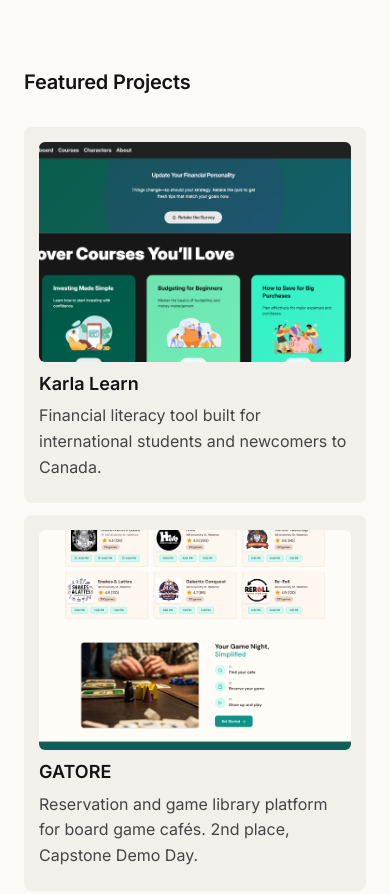
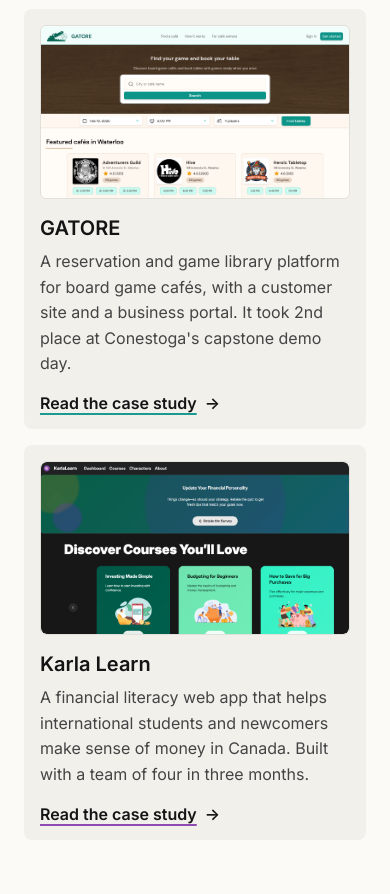
Before and after one commit to chloefeierabend/github-portfolio, a plain HTML site: page index.html in a window 390 px wide. Shown: the part 712-1606 px from the top of the page. Drawn offline with Linux system fonts and the light colour scheme; a web font is replaced by a local one.

Commit message:
Refresh homepage project cards and layout
Feature GATORE and Karla Learn with updated card content and case-study links, clarify decision-card links, and refine homepage spacing and About section alignment.

```diff
--- a/index.html
+++ b/index.html
@@ -152,22 +152,28 @@
         <section class="featured-projects" id="featured-projects">
           <h2>Featured Projects</h2>
           <div class="featured-projects-container">
-            <!-- Case Study project -->
-
-            <a href="financial-literacy/" class="featured-project">
-              <img class="featured-project-placeholder" src="img/Home page Logged In Aug 21, 2025.png"
-                alt="Karla Learn home page" loading="lazy" decoding="async">
-              <h3>Karla Learn</h3>
-              <p>Financial literacy tool built for international students and newcomers to Canada.</p>
+            <a href="gatore/" class="featured-project featured-project--gatore">
+              <div class="featured-project-media">
+                <img src="img/gatore/Desktop-Client-Hero.png" alt="GATORE customer site home page" loading="lazy"
+                  decoding="async">
+              </div>
+              <h3>GATORE</h3>
+              <p class="featured-project-desc">A reservation and game library platform for board game cafés, with a
+                customer site and a business portal. It took 2nd place at Conestoga's capstone demo day.</p>
+              <span class="featured-project-cta"><span class="decision-link-text">Read the case study</span><span
+                  class="decision-link-arrow" aria-hidden="true">&rarr;</span></span>
             </a>
 
-
-            <!-- Project 2 -->
-            <a href="gatore/" class="featured-project">
-              <img class="featured-project-placeholder" src="img/gatore/Desktop-Client-Hero.png"
-                alt="GATORE customer site home page" loading="lazy" decoding="async">
-              <h3>GATORE</h3>
-              <p>Reservation and game library platform for board game cafés. 2nd place, Capstone Demo Day.</p>
+            <a href="financial-literacy/" class="featured-project featured-project--karla">
+              <div class="featured-project-media">
+                <img src="img/Home page Logged In Aug 21, 2025.png" alt="Karla Learn home page" loading="lazy"
+                  decoding="async">
+              </div>
+              <h3>Karla Learn</h3>
+              <p class="featured-project-desc">A financial literacy web app that helps international students and
+                newcomers make sense of money in Canada. Built with a team of four in three months.</p>
+              <span class="featured-project-cta"><span class="decision-link-text">Read the case study</span><span
+                  class="decision-link-arrow" aria-hidden="true">&rarr;</span></span>
             </a>
           </div>
         </section>
@@ -184,44 +190,40 @@
               <div class="decision-media">
                 <img src="img/gatore/find-by-game.png" alt="GATORE Find by game page listing games with player count, play time, and difficulty" loading="lazy" decoding="async" style="--zoom: 1.6; --origin: 50% 40%;">
               </div>
-              <p class="decision-project">GATORE</p>
               <h3>Letting groups search by what they're working with</h3>
               <p class="decision-context">Café game libraries can run past 3,000 titles, and a group with two hours to spare has no easy way to narrow that down.</p>
               <p class="decision-body">I built the finder around party size, time available, and complexity. The tools I researched all treated booking a table and picking a game as separate steps, even though groups usually decide both together.</p>
-              <a class="decision-link" href="gatore/#competitive-analysis"><span class="decision-link-text">See the research<span class="visually-hidden"> behind the GATORE game finder</span></span><span class="decision-link-arrow" aria-hidden="true">&rarr;</span></a>
+              <a class="decision-link" href="gatore/#competitive-analysis"><span class="decision-link-text">See the research in GATORE</span><span class="decision-link-arrow" aria-hidden="true">&rarr;</span></a>
             </li>
 
             <li class="decision-card decision-card--gatore">
               <div class="decision-media">
                 <img src="img/gatore/sign-in-cropped.png" alt="GATORE sign-in window with Customer and Café Owner tabs" loading="lazy" decoding="async" style="object-position: top;">
               </div>
-              <p class="decision-project">GATORE</p>
               <h3>One sign-in page with Customer and Business tabs</h3>
               <p class="decision-context">Customers and café owners both sign in, but they're headed to completely different places.</p>
               <p class="decision-body">I explored separate buttons and a separate business site first. I went with tabs on one shared page, so if someone lands on the wrong side, switching only takes one click.</p>
-              <a class="decision-link" href="gatore/#sign-in"><span class="decision-link-text">See the sign-in page<span class="visually-hidden"> in the GATORE case study</span></span><span class="decision-link-arrow" aria-hidden="true">&rarr;</span></a>
+              <a class="decision-link" href="gatore/#sign-in"><span class="decision-link-text">See the sign-in page in GATORE</span><span class="decision-link-arrow" aria-hidden="true">&rarr;</span></a>
             </li>
 
             <li class="decision-card decision-card--gatore">
               <div class="decision-media">
                 <img src="img/gatore/reservation-guest-checkout.png" alt="GATORE reservation details step with options to sign in or continue as a guest" loading="lazy" decoding="async" style="--zoom: 1.9; --origin: 50% 50%;">
               </div>
-              <p class="decision-project">GATORE</p>
               <h3>Booking a table without making an account</h3>
               <p class="decision-context">Accounts unlock booking history and recommendations, but asking for one up front slows down a first booking.</p>
               <p class="decision-body">Almost none of the booking tools I researched force an account for one table. Guests only need a name and email, and the account perks sit right beside the guest option for anyone who wants them.</p>
-              <a class="decision-link" href="gatore/#guest-booking"><span class="decision-link-text">See guest booking<span class="visually-hidden"> in the GATORE case study</span></span><span class="decision-link-arrow" aria-hidden="true">&rarr;</span></a>
+              <a class="decision-link" href="gatore/#guest-booking"><span class="decision-link-text">See guest booking in GATORE</span><span class="decision-link-arrow" aria-hidden="true">&rarr;</span></a>
             </li>
 
             <li class="decision-card decision-card--karla">
               <div class="decision-media">
                 <img src="img/Survey Complete Aug 21, 2025.png" alt="Karla Learn quiz result reading You're a Quilong, with a dragon mascot illustration" loading="lazy" decoding="async" style="object-position: top;">
               </div>
-              <p class="decision-project">Karla Learn</p>
               <h3>A mascot quiz to make money feel less scary</h3>
               <p class="decision-context">Credit and budgeting are intimidating when you're new to Canada, and most resources are full of jargon.</p>
               <p class="decision-body">People start with a short personality quiz that matches them to one of four mascots based on their spending style. Usability testing with international students showed the playful approach kept people motivated.</p>
-              <a class="decision-link" href="financial-literacy/#mascots"><span class="decision-link-text">Meet the mascots<span class="visually-hidden"> in the Karla Learn case study</span></span><span class="decision-link-arrow" aria-hidden="true">&rarr;</span></a>
+              <a class="decision-link" href="financial-literacy/#mascots"><span class="decision-link-text">Meet the mascots in Karla Learn</span><span class="decision-link-arrow" aria-hidden="true">&rarr;</span></a>
             </li>
           </ol>
         </section>
--- a/main.css
+++ b/main.css
@@ -654,7 +654,6 @@ a.featured-project {
 
 .decision-card {
   --decision-accent: #1b9a8f;
-  --decision-accent-text: #12716a;
   display: flex;
   flex-direction: column;
   padding: clamp(18px, 2.5vw, 26px);
@@ -665,7 +664,6 @@ a.featured-project {
 
 .decision-card--karla {
   --decision-accent: #8f4bb1;
-  --decision-accent-text: #6f3590;
 }
 
 .decision-media {
@@ -685,14 +683,6 @@ a.featured-project {
   /* Per-image zoom for full-page screenshots: set --zoom and --origin inline */
   transform: scale(var(--zoom, 1));
   transform-origin: var(--origin, center);
-}
-
-.decision-project {
-  margin: 0 0 4px;
-  font-size: 0.95rem;
-  font-weight: 700;
-  line-height: 1.3;
-  color: var(--decision-accent-text);
 }
 
 .decision-card h3 {
@@ -925,10 +915,6 @@ h2.about-profile-name {
   line-height: 1.6;
 }
 
-.decision-project {
-  font-size: 0.875rem;
-}
-
 @media (max-width: 800px) {
   .hero-description .hero-tagline {
     margin-inline: auto;
@@ -943,3 +929,129 @@ h2.about-profile-name,
   margin-inline: auto;
   padding-inline: clamp(12px, 3vw, 24px);
 }
+
+/* ===== Featured Projects cards (home) ===== */
+.featured-projects-container {
+  grid-template-columns: repeat(2, minmax(0, 1fr));
+  gap: clamp(16px, 2.4vw, 24px);
+  padding-block: 0;
+}
+
+.featured-project {
+  --decision-accent: #1b9a8f;
+  display: flex;
+  flex-direction: column;
+  padding: clamp(16px, 2vw, 20px);
+  color: inherit;
+  transition: background-color 0.2s ease;
+}
+
+.featured-project--karla {
+  --decision-accent: #8f4bb1;
+}
+
+.featured-project.featured-project--karla .featured-project-media img {
+  object-position: left top;
+}
+
+.featured-project:hover {
+  background: #ebeae4;
+}
+
+.featured-project-media {
+  margin-bottom: 16px;
+  aspect-ratio: 16 / 9;
+  overflow: hidden;
+  border-radius: 6px;
+  border: 1px solid #e0dfda;
+  background: #fff;
+}
+
+.featured-project .featured-project-media img {
+  width: 100%;
+  height: 100%;
+  object-fit: cover;
+  object-position: top center;
+}
+
+.featured-project h3 {
+  margin: 0 0 8px;
+  font-size: 1.25rem;
+  color: #141414;
+}
+
+.featured-project p.featured-project-desc {
+  margin: 0 0 16px;
+  flex: 1;
+  color: #444;
+}
+
+.featured-project-cta {
+  display: inline-flex;
+  align-items: baseline;
+  gap: 8px;
+  font-weight: 600;
+  color: #141414;
+}
+
+.featured-project:hover .decision-link-text {
+  text-decoration-thickness: 3px;
+}
+
+.featured-project:hover .decision-link-arrow,
+.featured-project:focus-visible .decision-link-arrow {
+  transform: translateX(4px);
+}
+
+@media (max-width: 760px) {
+  .featured-projects-container {
+    grid-template-columns: 1fr;
+  }
+}
+
+/* ===== Home page vertical rhythm =====
+   One section gap that scales with screen width (not height). */
+:root {
+  --section-space: clamp(64px, 8vw, 112px);
+}
+
+.hero {
+  margin-block: 0;
+  padding-block: clamp(40px, 7vw, 96px) var(--section-space);
+}
+
+.featured-projects,
+.decisions,
+.about-container {
+  margin-bottom: var(--section-space);
+}
+
+/* ===== About ===== */
+.about {
+  width: 100%;
+}
+
+.about-container {
+  justify-content: flex-start;
+  align-items: flex-start;
+  gap: clamp(24px, 4vw, 48px);
+}
+
+.about-profile {
+  max-width: 62ch;
+}
+
+.about-profile .about-profile-description {
+  margin: 0 0 1em;
+}
+
+.about-profile .about-profile-description:last-child {
+  margin-bottom: 0;
+}
+
+@media (max-width: 900px) {
+  .about-container {
+    align-items: flex-start;
+    text-align: left;
+  }
+}
```
